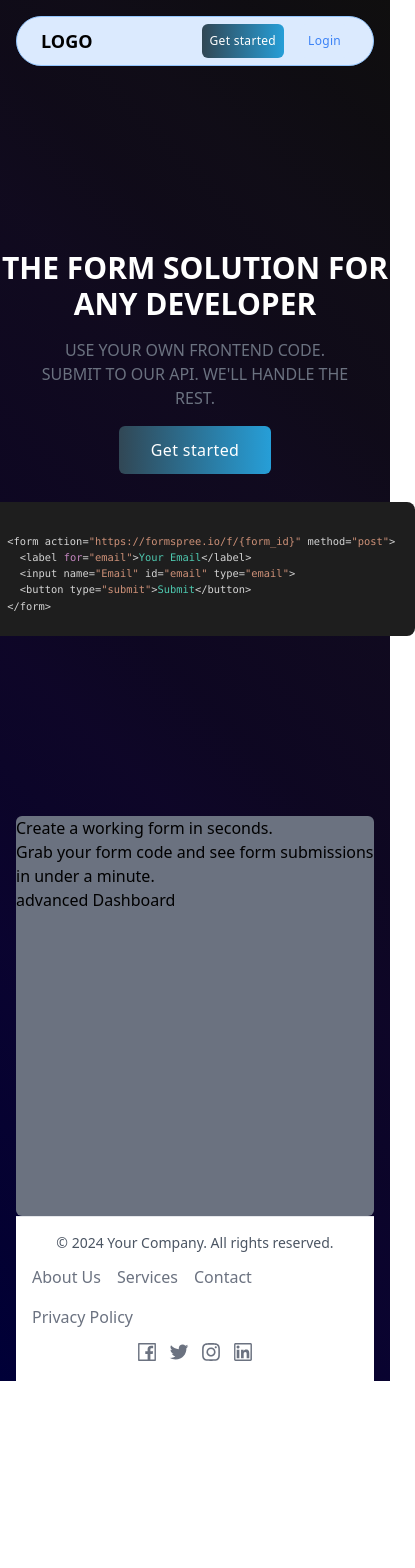
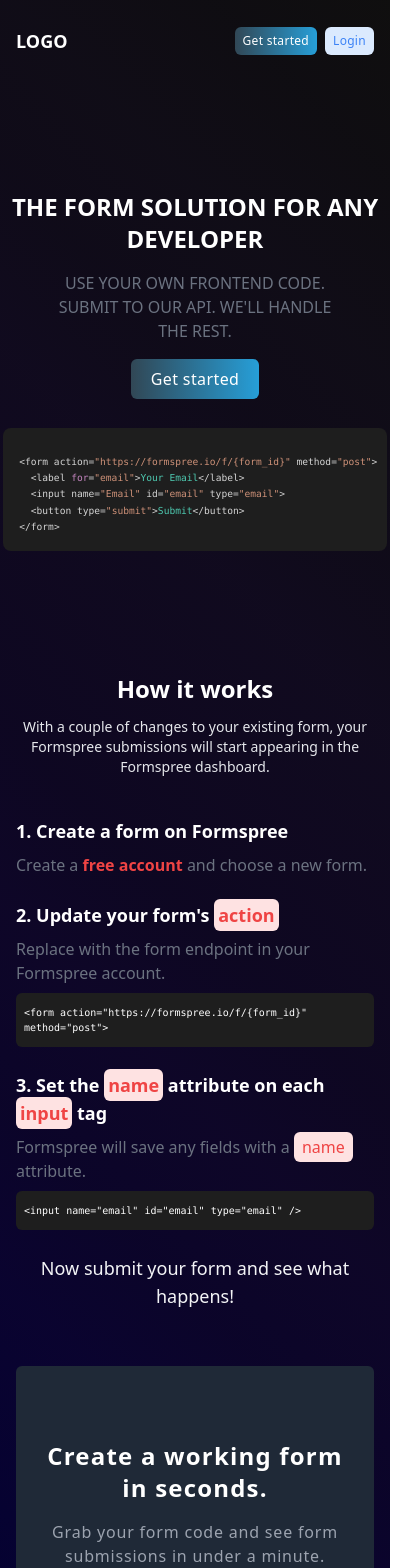
Before and after one commit to Abhiiix0/formspree_clone, a React (Create React App) app in the folder frontend/: page / in a window 390 px wide. Shown: the top 1568 px of the page, 415 px wide, since content can reach past the window. Before the commit the page ends 1381 px from the top, so only its background shows below. Built offline with nearby package versions, Linux system fonts and the light colour scheme; no server answers.

Commit message:
redesign home page

```diff
--- a/frontend/src/components/Footer.jsx
+++ b/frontend/src/components/Footer.jsx
@@ -8,7 +8,7 @@
 import { useAppContext } from "../context/AppContext";
 import { useParams } from "react-router-dom";
 
-const Footer = () => {
+const Footer = ({ dark }) => {
   const { id } = useParams(); // Get the id from the URL
   const { fetchSIngleForm } = useAppContext();
   useEffect(() => {
@@ -19,30 +19,58 @@
   }, [id]);
 
   return (
-    <footer className="h-fit py-4 sm:py-6 border-t bg-white flex flex-col md:flex-row items-center justify-between px-4 md:px-12">
+    <footer
+      className={`h-fit py-4 sm:py-6 border-t ${
+        dark ? "bg-transparent" : " bg-white"
+      } flex flex-col md:flex-row items-center justify-between px-4 md:px-0`}
+    >
       {/* Top Section - Mobile Only */}
-      <div className="text-gray-600 text-sm mb-3 md:mb-0">
+      <div
+        className={` text-sm mb-3  w-full md:mb-0 ${
+          dark ? " text-white" : "text-gray-600"
+        }`}
+      >
         &copy; {new Date().getFullYear()} Your Company. All rights reserved.
       </div>
 
       {/* Middle Section - Links */}
-      <div className="flex flex-wrap gap-4 text-gray-500 mb-3 md:mb-0">
-        <a href="/about" className="hover:text-blue-600">
+      <div className="flex flex-wrap  w-full justify-center gap-4 text-gray-500 mb-3 md:mb-0">
+        <a
+          href="/about"
+          className={`hover:text-blue-600 text-sm sm:text-base ${
+            dark && "text-white"
+          }`}
+        >
           About Us
         </a>
-        <a href="/services" className="hover:text-blue-600">
+        <a
+          href="/services"
+          className={`hover:text-blue-600 text-sm sm:text-base ${
+            dark && "text-white"
+          }`}
+        >
           Services
         </a>
-        <a href="/contact" className="hover:text-blue-600">
+        <a
+          href="/contact"
+          className={`hover:text-blue-600 text-sm sm:text-base ${
+            dark && "text-white"
+          }`}
+        >
           Contact
         </a>
-        <a href="/privacy" className="hover:text-blue-600">
+        <a
+          href="/privacy"
+          className={`hover:text-blue-600 text-sm sm:text-base ${
+            dark && "text-white"
+          }`}
+        >
           Privacy Policy
         </a>
       </div>
 
       {/* Bottom Section - Social Icons */}
-      <div className="flex gap-3 text-gray-500">
+      <div className="flex gap-3 w-full  justify-end text-gray-500">
         <a
           href="https://facebook.com"
           target="_blank"
--- a/frontend/src/components/HomeBanner.jsx
+++ b/frontend/src/components/HomeBanner.jsx
@@ -12,20 +12,20 @@
   </form>
       `;
   return (
-    <div className="  h-[87vh] grid place-content-center">
+    <div className="  h-[70vh] sm:h-[87vh] grid place-content-center">
       <div className="  flex flex-col items-center justify-center gap-4 md:gap-6">
         <div className=" grid place-content-center h-full gap-4 md:gap-6">
-          <h1 className=" text-center text-white uppercase text-3xl md:text-6xl font-bold">
+          <h1 className=" text-center text-white uppercase text-2xl md:text-6xl font-bold">
             The form solution for any developer
           </h1>
-          <p className=" text-gray-500 px-16 uppercase font-medium  md:text-2xl text-center">
+          <p className=" text-gray-500 px-10 sm:px-16 uppercase font-medium  md:text-2xl text-center">
             Use your own frontend code. Submit to our API. We'll handle the
             rest.
           </p>
           <div className=" flex items-center justify-center">
             <button
               onClick={() => navigate("/signup")}
-              className=" borders btn-grad tracking-wide md:text-2xl bg-blue-500 rounded-md text-white font-medium px-8 py-3"
+              className=" borders btn-grad tracking-wide md:text-2xl bg-blue-500 rounded-md text-white font-medium px-5 py-2 sm:px-8 sm:py-3"
             >
               Get started
             </button>
@@ -51,7 +51,7 @@
             {htmlCode}
           </SyntaxHighlighter>
         </div>
-        <div className=" w-full md:hidden h-fit self-center ">
+        <div className=" w-full hidden sm:block md:hidden h-fit self-center ">
           <SyntaxHighlighter
             language="javascript"
             style={vscDarkPlus}
@@ -60,12 +60,32 @@
               fontSize: "25px", // Adjust the font size here
               background: "#1e1e1e",
               lineHeight: "0.65", // Adjust the line height to control spacing
-              padding: "10px", // Set consistent padding
-              paddingLeft: "20px",
-              paddingRight: "20px",
+              padding: "5px", // Set consistent padding
+              paddingLeft: "5px",
+              paddingRight: "10px",
             }}
             codeTagProps={{
-              style: { fontSize: "0.65rem" }, // Force font size here
+              style: { fontSize: "0.70rem" }, // Force font size here
+            }}
+          >
+            {htmlCode}
+          </SyntaxHighlighter>
+        </div>
+        <div className=" w-full  sm:hidden  h-fit self-center ">
+          <SyntaxHighlighter
+            language="javascript"
+            style={vscDarkPlus}
+            customStyle={{
+              borderRadius: "8px",
+              fontSize: "25px", // Adjust the font size here
+              background: "#1e1e1e",
+              lineHeight: "0.65", // Adjust the line height to control spacing
+              padding: "5px", // Set consistent padding
+              paddingLeft: "5px",
+              paddingRight: "10px",
+            }}
+            codeTagProps={{
+              style: { fontSize: "0.60rem" }, // Force font size here
             }}
           >
             {htmlCode}
--- a/frontend/src/components/HomeHeader.jsx
+++ b/frontend/src/components/HomeHeader.jsx
@@ -13,18 +13,20 @@
   };
   return (
     <div className=" py-4">
-      <div className=" isolate aspect-video border-blue-300  bg-blue-100  border  rounded-full ring-1 ring-black/5  backdrop-blur-2xl h-[50px] md:h-[70px] w-full flex justify-between items-center px-6 md:px-10">
-        <p className=" cursor-pointer font-bold text-lg md:text-2xl">LOGO</p>
-        <div className=" flex items-center justify-center gap-4">
+      <div className=" h-[50px] md:h-[70px] w-full flex justify-between items-center px-0 md:px-10">
+        <p className=" cursor-pointer font-bold text-lg md:text-2xl text-white">
+          LOGO
+        </p>
+        <div className=" flex items-center justify-center gap-2 sm:gap-4">
           <button
             onClick={() => navigate("/signup")}
-            className="  btn-grad tracking-wide text-[12px] md:text-lg bg-blue-500 rounded-md text-white font-medium px-2 py-2"
+            className="  btn-grad tracking-wide text-[12px] md:text-lg bg-blue-500 rounded-md text-white font-medium px-2 sm:px-3 py-[5px] sm:py-2"
           >
             Get started
           </button>
           <button
             onClick={() => goToLogin()}
-            className="  tracking-wide bg-blue-100 text-[12px] hover:opacity-80 rounded-md md:text-lg text-blue-500 font-medium px-2 py-2"
+            className="  tracking-wide bg-blue-100 text-[12px] hover:opacity-80 rounded-md md:text-lg text-blue-500 font-medium px-2 sm:px-3 py-[5px] sm:py-2"
           >
             Login
           </button>
--- a/frontend/src/components/HowItWork.jsx
+++ b/frontend/src/components/HowItWork.jsx
@@ -1,70 +1,81 @@
 import React from "react";
 
 const HowItWork = () => {
+  const htmlCode = `<form action="https://formspree.io/f/{form_id}" method="post">
+`;
+
+  const htmlCode2 = `<input name="email" id="email" type="email" />`;
+
   return (
-    <div className=" w-[900px] bg-transparent self-center ">
-      <div className=" flex flex-col gap-3 md:gap-6">
-        <h1 className=" text-center text-white text-3xl md:text-6xl font-bold">
+    <div className="max-w-[900px] bg-transparent self-center">
+      {/* Heading Section */}
+      <div className="flex flex-col gap-3 md:gap-6">
+        <h1 className="text-center text-white text-2xl md:text-5xl font-bold">
           How it works
         </h1>
-        <p className=" text-gray-200   md:text-2xl text-center">
+        <p className="text-gray-200 text-sm md:text-lg text-center">
           With a couple of changes to your existing form, your Formspree
-          submissions will <br className=" hidden sm:block" /> start appearing
-          in the Formspree dashboard
+          submissions will start appearing in the Formspree dashboard.
         </p>
       </div>
-      <div className=" flex flex-col my-8 gap-[70px]">
-        <div className=" flex flex-col gap-4">
-          <p className=" font-bold text-white text-3xl">
+
+      {/* Instructions */}
+      <div className="flex flex-col mb-5 mt-10 gap-6 sm:gap-12">
+        {/* Step 1 */}
+        <div className="flex flex-col gap-2 sm:gap-3">
+          <p className="font-bold text-white text-lg md:text-3xl">
             1. Create a form on Formspree
           </p>
-          <p className="text-2xl text-gray-500 font-medium">
+          <p className="text-gray-500 text-base md:text-xl">
             Create a{" "}
-            <span className=" font-bold text-2xl text-red-500">
-              free account
-            </span>{" "}
-            and choose new form.
-            {/* <span className=" font-bold text-xl text-gray-700"></span> */}
+            <span className="font-bold text-red-500">free account</span> and
+            choose a new form.
           </p>
         </div>
-        <div className=" flex flex-col gap-4">
-          <p className=" text-white font-bold text-3xl">
+
+        {/* Step 2 */}
+        <div className="flex flex-col gap-2 sm:gap-3">
+          <p className="font-bold text-white text-lg md:text-3xl">
             2. Update your form's{" "}
-            <span className=" font-bold text-2xl bg-red-100 px-2 py-1  rounded-md text-red-500">
+            <span className="bg-red-100 px-1 md:px-2 py-1 text-lg md:text-3xl rounded-md text-red-500">
               action
             </span>
           </p>
-          <p className="text-2xl  text-gray-500 font-medium">
+          <p className="text-gray-500 text-base md:text-xl">
             Replace with the form endpoint in your Formspree account.
           </p>
-          <p className=" text-lg text-white border-l-4 border-gray-800 pl-3">
-            Make sure your form uses{" "}
-            <span className=" bg-red-100 px-2 py-1 w-fit text-red-500 rounded-md">
-              method="post"
-            </span>
+          <p className="bg-[#1e1e1e] text-white text-[10px] md:text-base py-3 px-2 sm:p-4 rounded-md overflow-x-auto">
+            <code>{htmlCode}</code>
           </p>
         </div>
-        <div className=" flex flex-col gap-4">
-          <p className=" font-bold  text-white text-3xl">
+
+        {/* Step 3 */}
+        <div className="flex flex-col gap-2 sm:gap-3">
+          <p className="font-bold text-white text-lg md:text-3xl">
             3. Set the{" "}
-            <span className=" font-bold text-2xl bg-red-100 px-2 py-1  rounded-md text-red-500">
+            <span className="bg-red-100 px-1 md:px-2 py-1 text-lg md:text-3xl rounded-md text-red-500">
               name
             </span>{" "}
             attribute on each{" "}
-            <span className=" font-bold text-2xl bg-red-100 px-2 py-1  rounded-md text-red-500">
+            <span className="bg-red-100 px-1 md:px-2 py-1 text-lg md:text-3xl rounded-md text-red-500">
               input
             </span>{" "}
             tag
           </p>
-          <p className="text-2xl  text-gray-500 font-medium">
+          <p className="text-gray-500 text-base md:text-xl">
             Formspree will save any fields with a{" "}
-            <span className=" text-2xl bg-red-100 px-2 py-1  rounded-md text-red-500">
+            <span className="bg-red-100 px-2 py-1 rounded-md text-red-500">
               name
             </span>{" "}
             attribute.
           </p>
+          <p className="bg-[#1e1e1e] text-white text-[10px] md:text-base py-3 px-2 sm:p-4 rounded-md overflow-x-auto">
+            <code>{htmlCode2}</code>
+          </p>
         </div>
-        <p className=" text-center text-2xl font-medium text-gray-100">
+
+        {/* Final Text */}
+        <p className="text-center text-lg md:text-2xl font-medium text-gray-100">
           Now submit your form and see what happens!
         </p>
       </div>
--- a/frontend/src/pages/Home.jsx
+++ b/frontend/src/pages/Home.jsx
@@ -3,7 +3,7 @@
 import Footer from "../components/Footer";
 import { Prism as SyntaxHighlighter } from "react-syntax-highlighter";
 import { vscDarkPlus } from "react-syntax-highlighter/dist/esm/styles/prism";
-import { useNavigate } from "react-router-dom";
+import { Link, useNavigate } from "react-router-dom";
 import HowItWork from "../components/HowItWork";
 import HomeBanner from "../components/HomeBanner";
 const Home = () => {
@@ -19,15 +19,23 @@
     <div className="gradient flex px-4 sm:px-12  flex-col justify-between h-full">
       <HomeHeader />
       <HomeBanner />
-      {/* <HowItWork /> */}
-      <div className=" rounded-md bg-gray-500 h-[400px] w-full">
-        <div className=" h-[400px]">
-          <h2 className=" text">Create a working form in seconds.</h2>
-          <p>Grab your form code and see form submissions in under a minute.</p>
-          <p>advanced Dashboard </p>
+      <HowItWork />
+      <div className=" rounded-md bg-gray-800 h-[300px] sm:h-[400px] mb-12 mt-9 sm:mb-20 sm:mt-[70px] p-4 sm:p-8 w-full">
+        <div className=" h-[300px] sm:h-[400px] grid place-content-center">
+          <h2 className=" text-white text-center text-2xl sm:text-5xl font-bold tracking-wider">
+            Create a working form in seconds.
+          </h2>
+          <p className=" text-gray-400 my-4 text-center text-base sm:text-2xl font-medium tracking-wider">
+            Grab your form code and see form submissions in under a minute.
+          </p>
+          <div className=" grid place-content-center">
+            <Link className=" borders w-fit self-center text-center btn-grad tracking-wide md:text-2xl bg-blue-500 rounded-md text-white font-medium px-5 py-2 sm:px-8 sm:py-3">
+              Get Started
+            </Link>
+          </div>
         </div>
       </div>
-      <Footer></Footer>
+      <Footer dark={true}></Footer>
     </div>
   );
 };
```
Also changed, not shown: frontend/src/index.css (+14 -0 lines), 1 other file (tests, documents, lock files or other folders).
